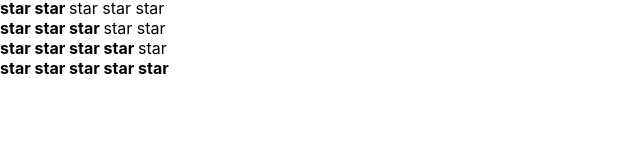
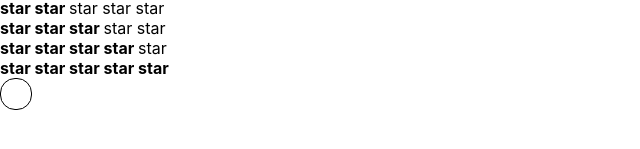
Before and after one commit to Kattekly/React-Podrobno, a React (Create React App) app: page / in a window 1280 px wide. Shown: the part 483-632 px from the top of the page, without its empty margins (0-640 px from the left). Built offline with nearby package versions, Linux system fonts and the light colour scheme.

Commit message:
Lessons-6

```diff
--- a/src/App.tsx
+++ b/src/App.tsx
@@ -23,7 +23,9 @@ function App() {
             <Raiting value={3} />
             <Raiting value={4} />
             <Raiting value={5} />
-
+<div>
+    <OnOff on={true}/>
+</div>
             {/*<div>
                 <OnOff1 call={true}/>
             </div>
--- a/src/components/OnOff/OnOff.tsx
+++ b/src/components/OnOff/OnOff.tsx
@@ -2,17 +2,25 @@ import React from 'react';
 import s from "./OnOFF.module.css"
 
 type  OnOffType = {
-    call: boolean
+    on: boolean
 }
 
-const onStyle = {}
-const onStyle = {}
+
 
 function OnOff(props: OnOffType) {
+    const onStyle = {}
+    const offStyle = {}
+    const indicatorStyle = {
+        width: '30px',
+        height: '30px',
+        borderRadius: '15px',
+        border: '1px solid black'
+    }
+
     return <div>
         <div></div>
         <div></div>
-        <div></div>
+        <div style={indicatorStyle}></div>
     </div>
 }
 
```
